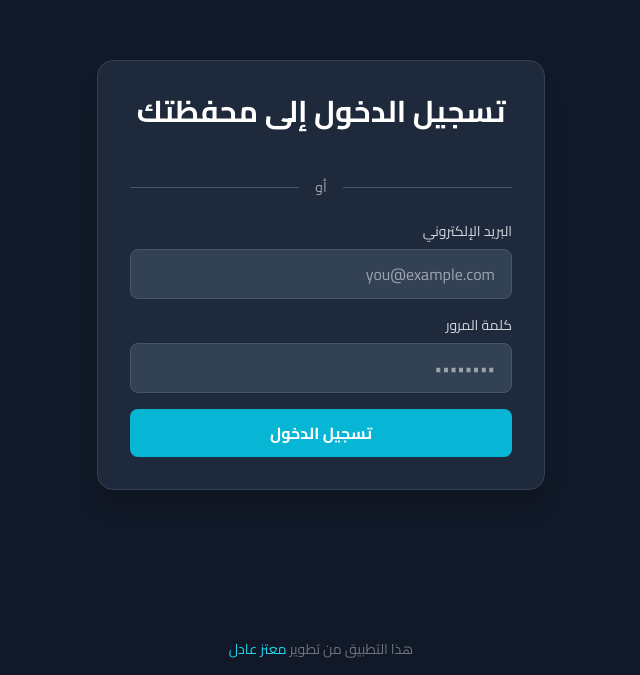
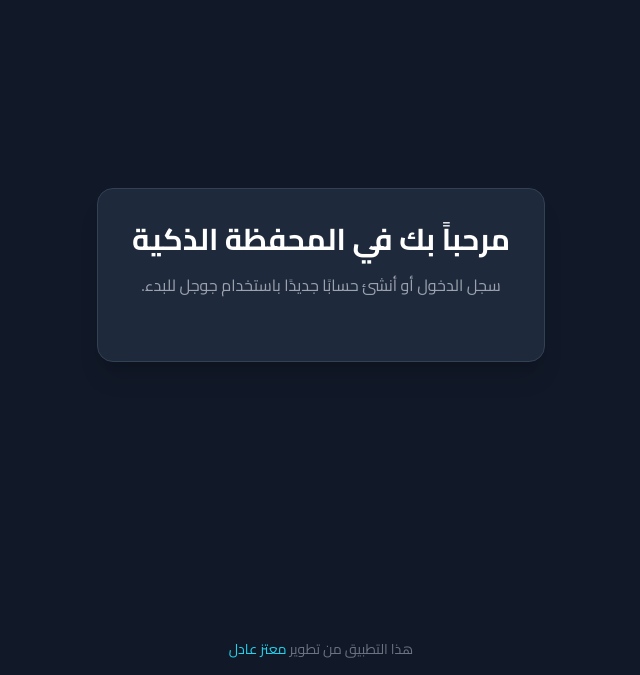
Before and after one commit to moutazadel/Smart-Trading, a React (Vite) app: page / in a window 1280 px wide. Shown: the part 125-800 px from the top of the page, without its empty margins (455-1095 px from the left). Built offline with nearby package versions, Linux system fonts and the light colour scheme.

Commit message:
refactor: Remove email/password login functionality
The application will now exclusively use Google Sign-In for authentication. This change removes the unused email and password login form and associated logic, simplifying the authentication flow.

```diff
--- a/views/LoginView.tsx
+++ b/views/LoginView.tsx
@@ -36,10 +36,7 @@ declare global {
 }
 
 const LoginView: React.FC<LoginViewProps> = ({ onLogin }) => {
-    const [email, setEmail] = useState('');
-    const [password, setPassword] = useState('');
     const [isSubmitting, setIsSubmitting] = useState(false);
-    const [error, setError] = useState('');
 
     // This effect will run once the component is mounted
     useEffect(() => {
@@ -92,82 +89,20 @@ const LoginView: React.FC<LoginViewProps> = ({ onLogin }) => {
         onLogin(userProfile);
     };
 
-    // This is still a mock function for email/password login
-    const mockEmailLogin = () => {
-        setIsSubmitting(true);
-        setError('');
-        setTimeout(() => {
-            onLogin({ name: email.split('@')[0], email: email });
-             setIsSubmitting(false);
-        }, 1500);
-    };
-
-
-    const handleEmailLogin = (e: React.FormEvent) => {
-        e.preventDefault();
-        if (!email.trim() || !password.trim()) {
-            setError('الرجاء إدخال البريد الإلكتروني وكلمة المرور.');
-            return;
-        }
-        mockEmailLogin();
-    };
-
     return (
         <div className="min-h-screen flex items-center justify-center bg-gray-900 p-4">
-            <div className="bg-slate-800 p-8 rounded-2xl shadow-xl w-full max-w-md border border-slate-700">
-                <h2 className="text-3xl font-bold text-center text-white mb-6">تسجيل الدخول إلى محفظتك</h2>
+            <div className="bg-slate-800 p-8 rounded-2xl shadow-xl w-full max-w-md border border-slate-700 text-center">
+                <h2 className="text-3xl font-bold text-white mb-4">مرحباً بك في المحفظة الذكية</h2>
+                <p className="text-gray-400 mb-8">سجل الدخول أو أنشئ حسابًا جديدًا باستخدام جوجل للبدء.</p>
 
-                {/* This div will hold the official Google button */}
-                <div id="google-signin-button" className="flex justify-center mb-4 transition-transform hover:scale-105"></div>
-
-
-                <div className="flex items-center my-6">
-                    <hr className="flex-grow border-slate-600" />
-                    <span className="px-4 text-gray-400 text-sm">أو</span>
-                    <hr className="flex-grow border-slate-600" />
-                </div>
-
-                <form onSubmit={handleEmailLogin} className="space-y-4">
-                    <div>
-                        <label htmlFor="email" className="block text-sm font-medium text-gray-300 mb-2">البريد الإلكتروني</label>
-                        <input
-                            type="email"
-                            id="email"
-                            value={email}
-                            onChange={(e) => setEmail(e.target.value)}
-                            placeholder="you@example.com"
-                            className="w-full bg-slate-700 border border-slate-600 text-white rounded-lg px-4 py-3 focus:ring-cyan-500 focus:border-cyan-500"
-                            required
-                        />
+                {isSubmitting ? (
+                     <div className="flex items-center justify-center gap-3 text-white py-3">
+                        <SpinnerIcon className="w-6 h-6" />
+                        <span>جاري تسجيل الدخول...</span>
                     </div>
-                    <div>
-                        <label htmlFor="password" className="block text-sm font-medium text-gray-300 mb-2">كلمة المرور</label>
-                        <input
-                            type="password"
-                            id="password"
-                            value={password}
-                            onChange={(e) => setPassword(e.target.value)}
-                            placeholder="••••••••"
-                            className="w-full bg-slate-700 border border-slate-600 text-white rounded-lg px-4 py-3 focus:ring-cyan-500 focus:border-cyan-500"
-                            required
-                        />
-                    </div>
-
-                    {error && <p className="text-red-400 text-sm text-center pt-2">{error}</p>}
-
-                    <button
-                        type="submit"
-                        disabled={isSubmitting}
-                        className="w-full flex items-center justify-center gap-3 bg-cyan-500 hover:bg-cyan-600 text-white font-bold py-3 px-4 rounded-lg transition-colors disabled:bg-cyan-700 disabled:cursor-wait"
-                    >
-                        {isSubmitting ? (
-                            <>
-                                <SpinnerIcon />
-                                <span>جاري التحقق...</span>
-                            </>
-                        ) : 'تسجيل الدخول'}
-                    </button>
-                </form>
+                ) : (
+                    <div id="google-signin-button" className="flex justify-center transition-transform hover:scale-105"></div>
+                )}
             </div>
              <footer className="absolute bottom-0 text-center py-4 text-gray-500 text-sm">
                 هذا التطبيق من تطوير <a href="https://www.facebook.com/moutaz.adel" target="_blank" rel="noopener noreferrer" className="text-cyan-400 hover:underline">معتز عادل</a>
--- a/views/ProfileView.tsx
+++ b/views/ProfileView.tsx
@@ -96,30 +96,20 @@ const ProfileView: React.FC<ProfileViewProps> = ({ profile, onSave }) => {
     const handleSubmit = (e: React.FormEvent) => {
         e.preventDefault();
 
-        const emailRegex = /^[^\s@]+@[^\s@]+\.[^\s@]+$/;
-        if (!formData.name.trim() || !formData.email.trim()) {
-            alert('الرجاء ملء الحقول الأساسية: الاسم والبريد الإلكتروني.');
+        if (!formData.name.trim()) {
+            alert('الرجاء ملء حقل الاسم.');
             return;
         }
 
-        if(!emailRegex.test(formData.email)) {
-            alert('الرجاء إدخال بريد إلكتروني صالح.');
-            return;
-        }
-
-        let fullPhoneNumber = localPhoneNumber;
-        if (selectedCountryData) {
-            if (!localPhoneNumber.trim()) {
-                alert('الرجاء إدخال رقم الهاتف.');
-                return;
-            }
-            if (selectedCountryData.phoneRegex && !selectedCountryData.phoneRegex.test(localPhoneNumber)) {
+        let fullPhoneNumber = localPhoneNumber.trim();
+        if (selectedCountryData && fullPhoneNumber) {
+            if (selectedCountryData.phoneRegex && !selectedCountryData.phoneRegex.test(fullPhoneNumber)) {
                 alert(`رقم الهاتف الذي أدخلته غير صالح لـ ${selectedCountryData.name}.`);
                 return;
             }
-            fullPhoneNumber = selectedCountryData.phoneCode + localPhoneNumber;
-        } else if (localPhoneNumber.trim()) {
-             alert('الرجاء اختيار دولة.');
+            fullPhoneNumber = selectedCountryData.phoneCode + fullPhoneNumber;
+        } else if (fullPhoneNumber && !selectedCountryData) {
+            alert('الرجاء اختيار دولة لرقم الهاتف الذي أدخلته.');
             return;
         }
 
@@ -161,7 +151,7 @@ const ProfileView: React.FC<ProfileViewProps> = ({ profile, onSave }) => {
 
                     <div className="grid grid-cols-1 md:grid-cols-2 gap-6">
                         <div>
-                            <label htmlFor="name" className="block text-sm font-medium text-gray-300 mb-2">الاسم (أساسي)</label>
+                            <label htmlFor="name" className="block text-sm font-medium text-gray-300 mb-2">الاسم</label>
                             <input
                                 type="text"
                                 id="name"
@@ -189,7 +179,7 @@ const ProfileView: React.FC<ProfileViewProps> = ({ profile, onSave }) => {
 
                     <div className="grid grid-cols-1 md:grid-cols-2 gap-6">
                          <div>
-                            <label htmlFor="phone" className="block text-sm font-medium text-gray-300 mb-2">رقم الهاتف (أساسي)</label>
+                            <label htmlFor="phone" className="block text-sm font-medium text-gray-300 mb-2">رقم الهاتف</label>
                             <div className="flex">
                                 <span className="inline-flex items-center px-3 text-sm text-gray-400 bg-slate-900 border border-l-0 border-slate-600 rounded-r-lg">
                                     {selectedCountryData?.phoneCode || '+??'}
@@ -201,7 +191,6 @@ const ProfileView: React.FC<ProfileViewProps> = ({ profile, onSave }) => {
                                     value={localPhoneNumber}
                                     onChange={(e) => setLocalPhoneNumber(e.target.value.replace(/[^0-9]/g, ''))}
                                     className="w-full bg-slate-700 border border-slate-600 text-white rounded-l-lg px-4 py-3 focus:ring-cyan-500 focus:border-cyan-500"
-                                    required
                                     dir="ltr"
                                 />
                             </div>
@@ -222,15 +211,15 @@ const ProfileView: React.FC<ProfileViewProps> = ({ profile, onSave }) => {
                     </div>
 
                      <div>
-                        <label htmlFor="email" className="block text-sm font-medium text-gray-300 mb-2">البريد الإلكتروني</label>
+                        <label htmlFor="email" className="block text-sm font-medium text-gray-300 mb-2">البريد الإلكتروني (غير قابل للتعديل)</label>
                         <input
                             type="email"
                             id="email"
                             name="email"
                             value={formData.email}
-                            onChange={handleInputChange}
-                            className="w-full bg-slate-700 border border-slate-600 text-white rounded-lg px-4 py-3 focus:ring-cyan-500 focus:border-cyan-500"
-                            required
+                            className="w-full bg-slate-900 border border-slate-700 text-gray-400 rounded-lg px-4 py-3 cursor-not-allowed"
+                            readOnly
+                            disabled
                         />
                     </div>
 
```
